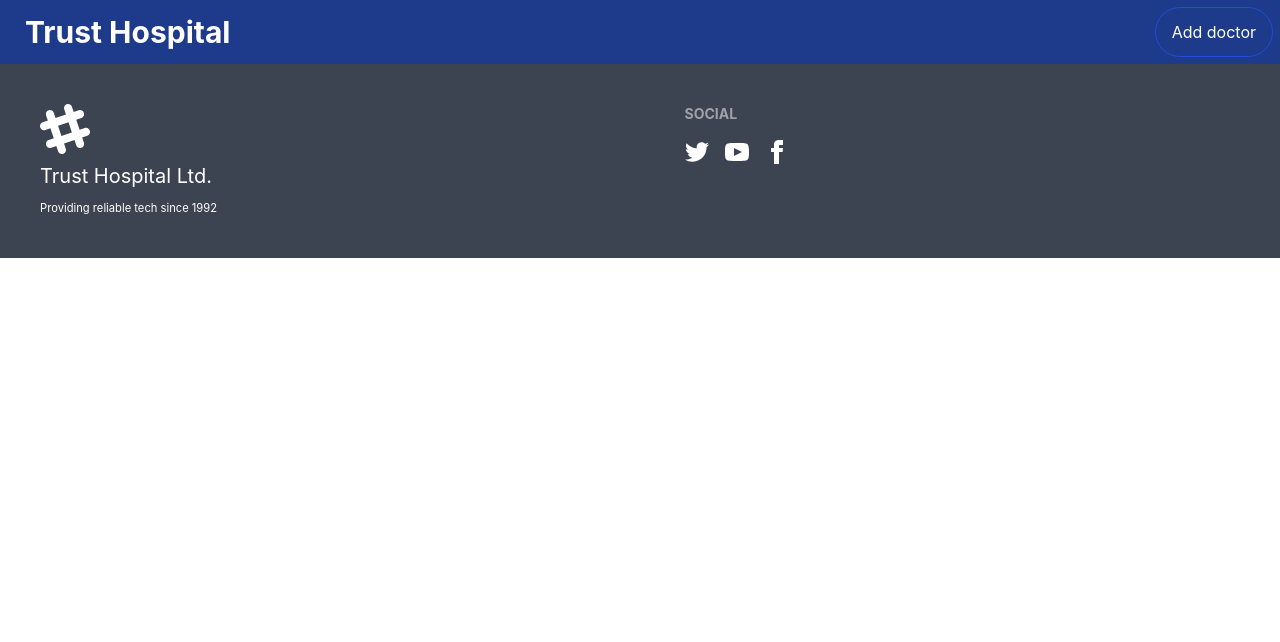
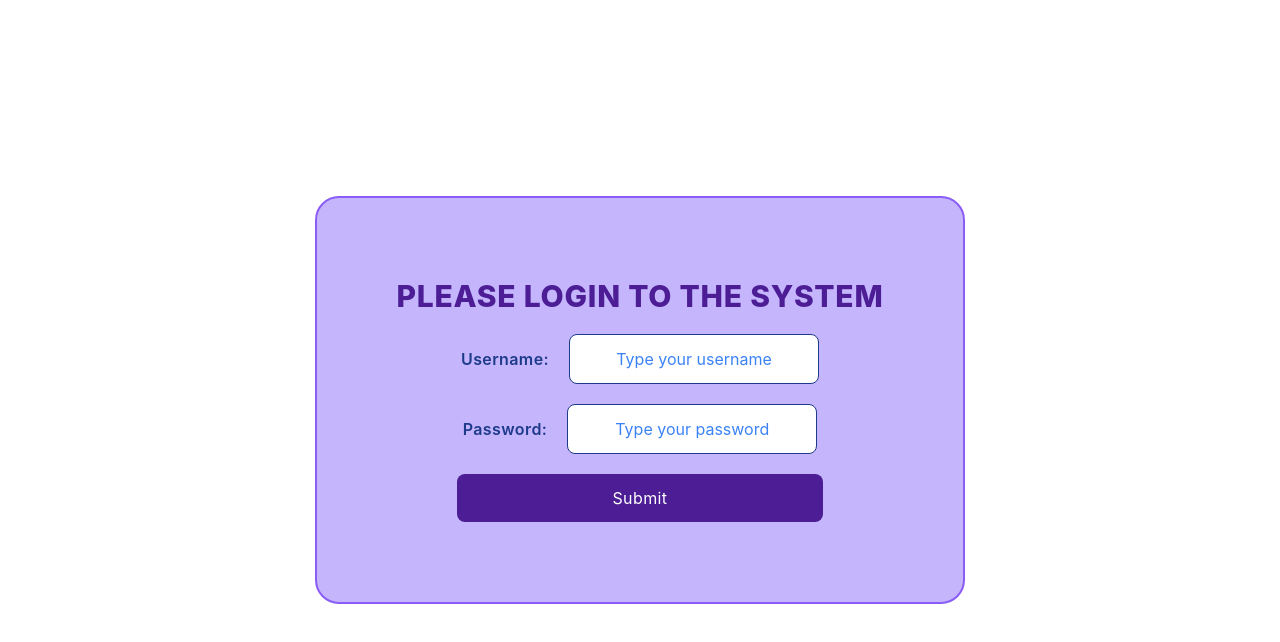
Before and after one commit to LHFahim/login, a React (Create React App) app: page / in a window 1280 px wide. Shown: the top 642 px of the page. Built offline with nearby package versions, Linux system fonts and the light colour scheme.

Commit message:
modified routes

```diff
--- a/src/App.jsx
+++ b/src/App.jsx
@@ -5,16 +5,12 @@
 import AddDoctor from './pages/AddDoctor';
 
 function App() {
-  function getLoginDetail(loginDetail) {
-    console.log('Inside App:');
-    console.log(loginDetail);
-  }
-
   return (
     <div>
-      <Dashboard />
-      {/* <Form getLoginDetail={getLoginDetail} /> */}
       <Routes>
+        <Route path="/" element={<Form getLoginDetail />} />
+
+        <Route path="/dashboard" element={<Dashboard />} />
         <Route path="/AddDoctor" element={<AddDoctor />} />
       </Routes>
     </div>
--- a/src/components/Nav.jsx
+++ b/src/components/Nav.jsx
@@ -21,6 +21,7 @@
             <li className="rounded-3xl outline outline-1 outline-blue-700 hover:bg-blue-700 ">
               <Link to="/AddDoctor">Add doctor</Link>
             </li>
+
             {/* drop down */}
             {/* <li tabIndex={0}>
               <a href="https://google.com">
```
